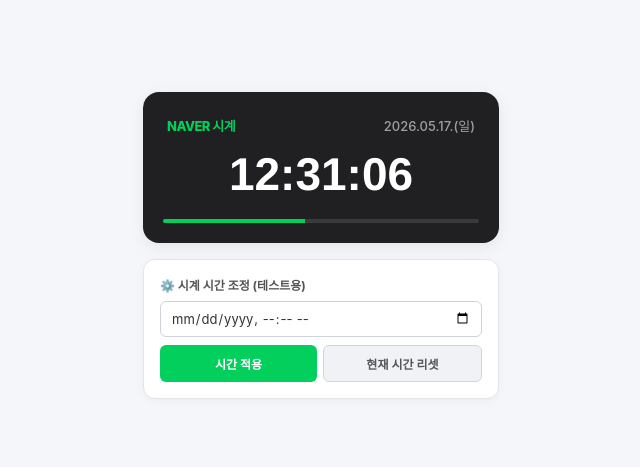
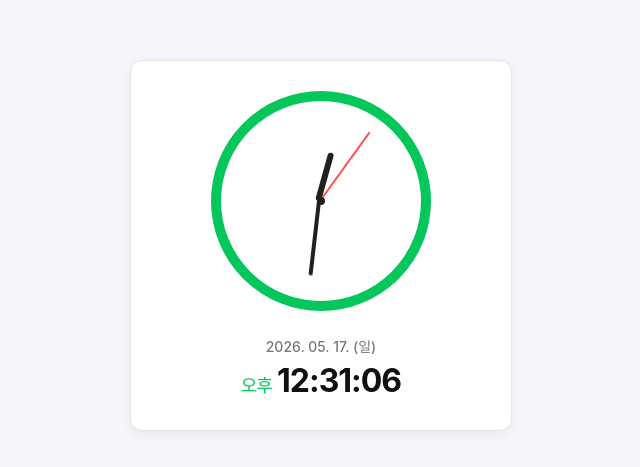
Before and after one commit to kanxuart/Sedunbulll, a plain HTML site: page index.html in a window 1280 px wide. Shown: the part 155-622 px from the top of the page, without its empty margins (319-959 px from the left). Drawn offline with Linux system fonts and the light colour scheme.

Commit message:
Update index.html

```diff
--- a/index.html
+++ b/index.html
@@ -3,244 +3,190 @@
 <head>
     <meta charset="UTF-8">
     <meta name="viewport" content="width=device-width, initial-scale=1.0">
-    <title>네이버 시계 완벽 클론</title>
+    <title>네이버 시계 스타일</title>
     <style>
-        /* 네이버 기본 베이스 스타일 */
-        * {
+        body {
             margin: 0;
             padding: 0;
-            box-sizing: border-box;
+            display: flex;
+            justify-content: center;
+            align-items: center;
+            height: 100vh;
+            background-color: #f4f6fa;
             font-family: -apple-system, BlinkMacSystemFont, "Malgun Gothic", Dotum, sans-serif;
         }
-        body {
-            background-color: #f4f6fa;
+
+        .clock-container {
             display: flex;
             flex-direction: column;
             align-items: center;
-            justify-content: center;
-            min-height: 100vh;
-            padding: 20px;
+            background: #ffffff;
+            border: 1px solid #e3e5e9;
+            border-radius: 12px;
+            padding: 30px;
+            box-shadow: 0 4px 12px rgba(0, 0, 0, 0.05);
+            width: 320px;
         }
 
-        /* [카피 포인트 1] 네이버 시계 실제 프레임 박스 */
-        .naver-clock-box {
-            width: 356px;
-            background-color: #202022; /* 네이버 특유의 짙은 차콜/블랙 배경 */
-            border-radius: 16px;
-            padding: 24px 20px 20px 20px;
-            box-shadow: 0 4px 16px 0 rgba(0,0,0,0.07);
-            color: #ffffff;
-            text-align: center;
+        /* 아날로그 시계 판 */
+        .analog-clock {
             position: relative;
+            width: 200px;
+            height: 200px;
+            border: 10px solid #03c75a; /* 네이버 시그니처 그린 */
+            border-radius: 50%;
+            background: #ffffff;
+            margin-bottom: 25px;
         }
 
-        /* 상단 타이틀 영역 */
-        .clock-header {
-            display: flex;
-            justify-content: space-between;
-            align-items: center;
-            margin-bottom: 16px;
-            padding: 0 4px;
+        /* 시계 중심점 */
+        .analog-clock::after {
+            content: '';
+            position: absolute;
+            width: 8px;
+            height: 8px;
+            background: #202020;
+            border-radius: 50%;
+            top: 50%;
+            left: 50%;
+            transform: translate(-50%, -50%);
+            z-index: 10;
         }
-        .clock-header .logo {
-            font-size: 13px;
-            font-weight: 800;
-            color: #03cf5d; /* 네이버 그린 */
-            letter-spacing: -0.5px;
+
+        /* 시계 바늘 공통 */
+        .hand {
+            position: absolute;
+            bottom: 50%;
+            left: 50%;
+            transform-origin: bottom center;
+            border-radius: 4px;
+            transition: transform 0.05s linear; /* 부드러운 움직임을 위한 처리 */
         }
-        .clock-header .date {
-            font-size: 13px;
-            color: #a0a0a2;
+
+        /* 시침 */
+        .hour-hand {
+            width: 6px;
+            height: 50px;
+            background-color: #202020;
+            margin-left: -3px;
+            z-index: 5;
+        }
+
+        /* 분침 */
+        .minute-hand {
+            width: 4px;
+            height: 75px;
+            background-color: #202020;
+            margin-left: -2px;
+            z-index: 6;
+        }
+
+        /* 초침 (네이버 특유의 얇고 붉은/오렌지 계열 초침 또는 그린) */
+        .second-hand {
+            width: 2px;
+            height: 85px;
+            background-color: #ff4f4f;
+            margin-left: -1px;
+            z-index: 7;
+        }
+
+        /* 디지털 정보 영역 */
+        .digital-info {
+            text-align: center;
+        }
+
+        .date-display {
+            font-size: 14px;
+            color: #777777;
+            margin-bottom: 5px;
             font-weight: 500;
         }
 
-        /* [카피 포인트 2] 메인 시간 출력부 (정밀 서체) */
-        .clock-body {
-            font-size: 46px;
-            font-weight: 700;
-            line-height: 1;
-            letter-spacing: 0px;
-            /* 숫자가 바뀔 때 가로폭이 미세하게 변하지 않도록 폰트 셋팅 */
-            font-family: "Helvetica Neue", Helvetica, Arial, sans-serif;
-            margin-bottom: 22px;
-            color: #ffffff;
+        .time-display {
+            font-size: 32px;
+            font-weight: bold;
+            color: #101010;
+            letter-spacing: -1px;
         }
 
-        /* [카피 포인트 3] 하단 초 단위 프로그레스 바 */
-        .progress-container {
-            width: 100%;
-            height: 4px;
-            background-color: #3a3a3c;
-            border-radius: 2px;
-            overflow: hidden;
+        .am-pm {
+            font-size: 18px;
+            font-weight: normal;
+            color: #03c75a;
+            margin-right: 5px;
         }
-        .progress-bar {
-            width: 0%; /* 자바스크립트로 초마다 변경 */
-            height: 100%;
-            background-color: #03cf5d;
-            transition: width 0.1s linear; /* 부드럽게 차오르는 애니메이션 효과 */
-        }
-
-        /* -------------------------------------------------- */
-        /* 시간 조작용 제어판 (디자인 조화를 위해 하단 배치) */
-        /* -------------------------------------------------- */
-        .control-panel {
-            width: 356px;
-            background-color: #ffffff;
-            border: 1px solid #e3e5e9;
-            border-radius: 12px;
-            margin-top: 16px;
-            padding: 16px;
-            box-shadow: 0 2px 8px 0 rgba(0,0,0,0.04);
-        }
-        .control-title {
-            font-size: 12px;
-            font-weight: 700;
-            color: #555558;
-            margin-bottom: 8px;
-        }
-        .input-group {
-            display: flex;
-            gap: 6px;
-            margin-bottom: 8px;
-        }
-        .input-group input {
-            flex: 1;
-            padding: 8px 10px;
-            border: 1px solid #ced2d9;
-            border-radius: 6px;
-            font-size: 13px;
-            outline: none;
-            color: #333;
-        }
-        .input-group input:focus {
-            border-color: #03cf5d;
-        }
-        .btn-group {
-            display: flex;
-            gap: 6px;
-        }
-        .btn {
-            flex: 1;
-            padding: 9px;
-            border: none;
-            border-radius: 6px;
-            font-size: 12px;
-            font-weight: 600;
-            cursor: pointer;
-            text-align: center;
-        }
-        .btn-apply {
-            background-color: #03cf5d;
-            color: #ffffff;
-        }
-        .btn-apply:hover { background-color: #02b651; }
-        .btn-reset {
-            background-color: #f0f2f5;
-            color: #555558;
-            border: 1px solid #d3d5da;
-        }
-        .btn-reset:hover { background-color: #e4e6ea; }
     </style>
 </head>
 <body>
 
-    <!-- 네이버 시계 컴포넌트 완벽 카피 외형 -->
-    <div class="naver-clock-box">
-        <div class="clock-header">
-            <span class="logo">NAVER 시계</span>
-            <!-- 년. 월. 일. (요일) 형식 맞춤 -->
-            <span class="date" id="naverDate">0000.00.00.(요일)</span>
-        </div>
+<div class="clock-container">
+    <div class="analog-clock">
+        <div class="hand hour-hand" id="hourHand"></div>
+        <div class="hand minute-hand" id="minHand"></div>
+        <div class="hand second-hand" id="secHand"></div>
+    </div>
 
-        <!-- 메인 시간 -->
-        <div class="clock-body" id="naverTime">00:00:00</div>
-
-        <!-- 밑에 지나가는 초록색 게이지 바 -->
-        <div class="progress-container">
-            <div class="progress-bar" id="naverscrBar"></div>
+    <div class="digital-info">
+        <div class="date-display" id="dateDisplay">2026. 05. 17. (일)</div>
+        <div class="time-display">
+            <span class="am-pm" id="amPmDisplay">오후</span><span id="timeDisplay">09:30:00</span>
         </div>
     </div>
+</div>
 
-    <!-- 커스텀 시간 조작 패널 -->
-    <div class="control-panel">
-        <div class="control-title">⚙️ 시계 시간 조정 (테스트용)</div>
-        <div class="input-group">
-            <input type="datetime-local" id="timeModifier">
-        </div>
-        <div class="btn-group">
-            <button class="btn btn-apply" onclick="changeTime()">시간 적용</button>
-            <button class="btn btn-reset" onclick="resetTime()">현재 시간 리셋</button>
-        </div>
-    </div>
+<script>
+    const hourHand = document.getElementById('hourHand');
+    const minHand = document.getElementById('minHand');
+    const secHand = document.getElementById('secHand');
 
-    <script>
-        let timeDifference = 0;
-        let isModified = false;
+    const dateDisplay = document.getElementById('dateDisplay');
+    const amPmDisplay = document.getElementById('amPmDisplay');
+    const timeDisplay = document.getElementById('timeDisplay');
 
-        function fillZero(value) {
-            return String(value).padStart(2, '0');
-        }
+    function updateClock() {
+        const now = new Date();
 
-        // 시계가 굴러가는 메인 함수 (주기를 1초가 아니라 0.1초 단위로 쪼개어 정밀도 향상)
-        function runNaverClock() {
-            let now = new Date();
+        // 현재 시간 데이터 추출
+        const hours = now.getHours();
+        const minutes = now.getMinutes();
+        const seconds = now.getSeconds();
+        const milliseconds = now.getMilliseconds();
 
-            if (isModified) {
-                now = new Date(Date.now() + timeDifference);
-            }
+        // 1. 아날로그 시계 바늘 각도 계산 (밀리초를 더해 끊기지 않고 부드럽게 흐르도록 설정)
+        const secAngle = (seconds * 6) + (milliseconds * 0.006);
+        const minAngle = (minutes * 6) + (seconds * 0.1);
+        const hourAngle = ((hours % 12) * 30) + (minutes * 0.5);
 
-            // 1. 날짜 가공 (네이버 포맷: YYYY.MM.DD.요일)
-            const yyyy = now.getFullYear();
-            const mm = fillZero(now.getMonth() + 1);
-            const dd = fillZero(now.getDate());
-            const dayNames = ['일', '월', '화', '수', '목', '금', '토'];
-            const dayOfWeek = dayNames[now.getDay()];
+        hourHand.style.transform = `translateX(-50%) rotate(${hourAngle}deg)`;
+        minHand.style.transform = `translateX(-50%) rotate(${minAngle}deg)`;
+        secHand.style.transform = `translateX(-50%) rotate(${secAngle}deg)`;
 
-            document.getElementById('naverDate').textContent = `${yyyy}.${mm}.${dd}.(${dayOfWeek})`;
+        // 2. 디지털 날짜 표시 정보
+        const year = now.getFullYear();
+        const month = String(now.getMonth() + 1).padStart(2, '0');
+        const date = String(now.getDate()).padStart(2, '0');
 
-            // 2. 시간 가공 (HH:MM:SS)
-            const hh = fillZero(now.getHours());
-            const mi = fillZero(now.getMinutes());
-            const ss = fillZero(now.getSeconds());
+        const weekDays = ['일', '월', '화', '수', '목', '금', '토'];
+        const dayOfWeek = weekDays[now.getDay()];
 
-            document.getElementById('naverTime').textContent = `${hh}:${mi}:${ss}`;
+        dateDisplay.textContent = `${year}. ${month}. ${date}. (${dayOfWeek})`;
 
-            // 3. [핵심] 초록색 바가 차오르는 계산 (1초 = 100%)
-            // 밀리초(ms) 데이터를 활용해 바가 끊기지 않고 부드럽게 흐르도록 구현
-            const ms = now.getMilliseconds();
-            const progressPercent = (ms / 1000) * 100;
-            document.getElementById('naverscrBar').style.width = `${progressPercent}%`;
-        }
+        // 3. 디지털 시간 표시 정보
+        const ampm = hours >= 12 ? '오후' : '오전';
+        const displayHours = String(hours % 12 || 12).padStart(2, '0');
+        const displayMinutes = String(minutes).padStart(2, '0');
+        const displaySeconds = String(seconds).padStart(2, '0');
 
-        // 사용자가 지정한 시간으로 타임워프하는 함수
-        function changeTime() {
-            const userDateTime = document.getElementById('timeModifier').value;
-            if (!userDateTime) {
-                alert('변경할 시각을 선택해 주세요!');
-                return;
-            }
+        amPmDisplay.textContent = ampm;
+        timeDisplay.textContent = `${displayHours}:${displayMinutes}:${displaySeconds}`;
+    }
 
-            const targetDateTime = new Date(userDateTime);
-            const realCurrentTime = new Date();
+    // 시계가 끊김 없이 실시간으로 움직이도록 20밀리초마다 갱신
+    setInterval(updateClock, 20);
 
-            timeDifference = targetDateTime.getTime() - realCurrentTime.getTime();
-            isModified = true;
+    // 페이지 로드 시 즉시 한 번 실행
+    updateClock();
+</script>
 
-            runNaverClock();
-        }
-
-        // 실제 현재 서버 시간(로컬)으로 원상복구
-        function resetTime() {
-            isModified = false;
-            timeDifference = 0;
-            document.getElementById('timeModifier').value = '';
-            runNaverClock();
-        }
-
-        // 네이버 시계의 부드러운 바 움직임을 위해 0.05초(50ms)마다 인터벌을 돌립니다.
-        setInterval(runNaverClock, 50);
-        runNaverClock();
-    </script>
 </body>
 </html>
```
